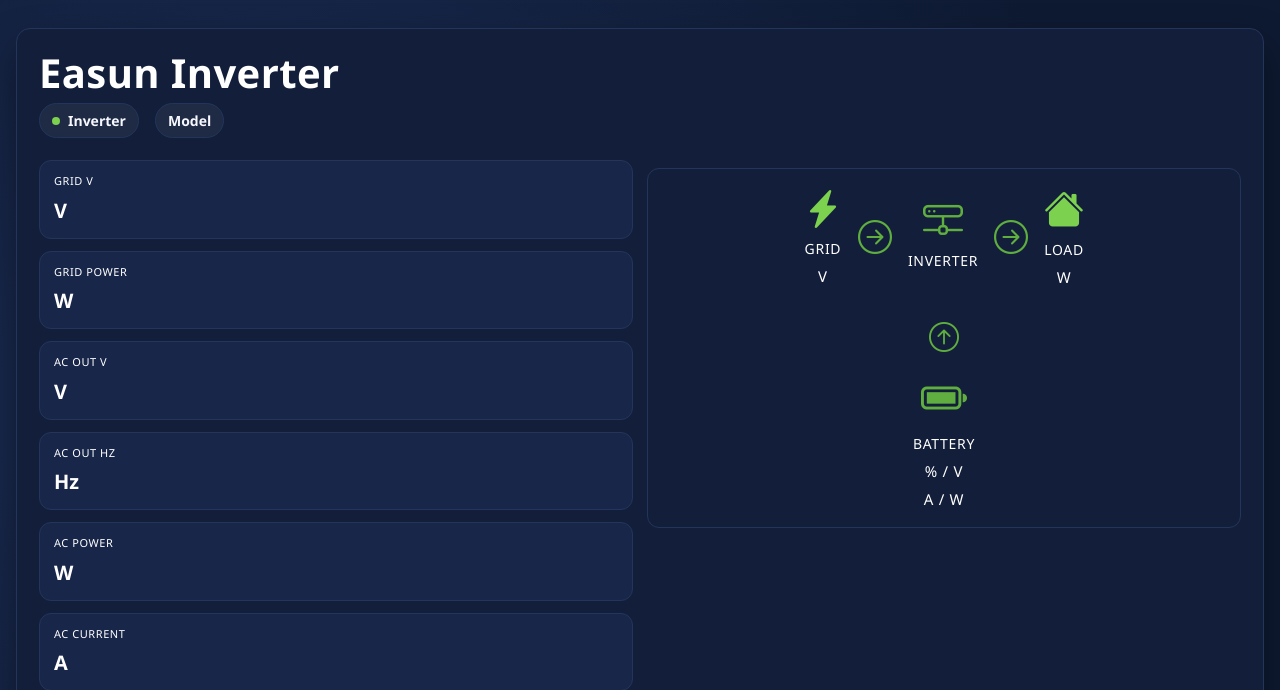
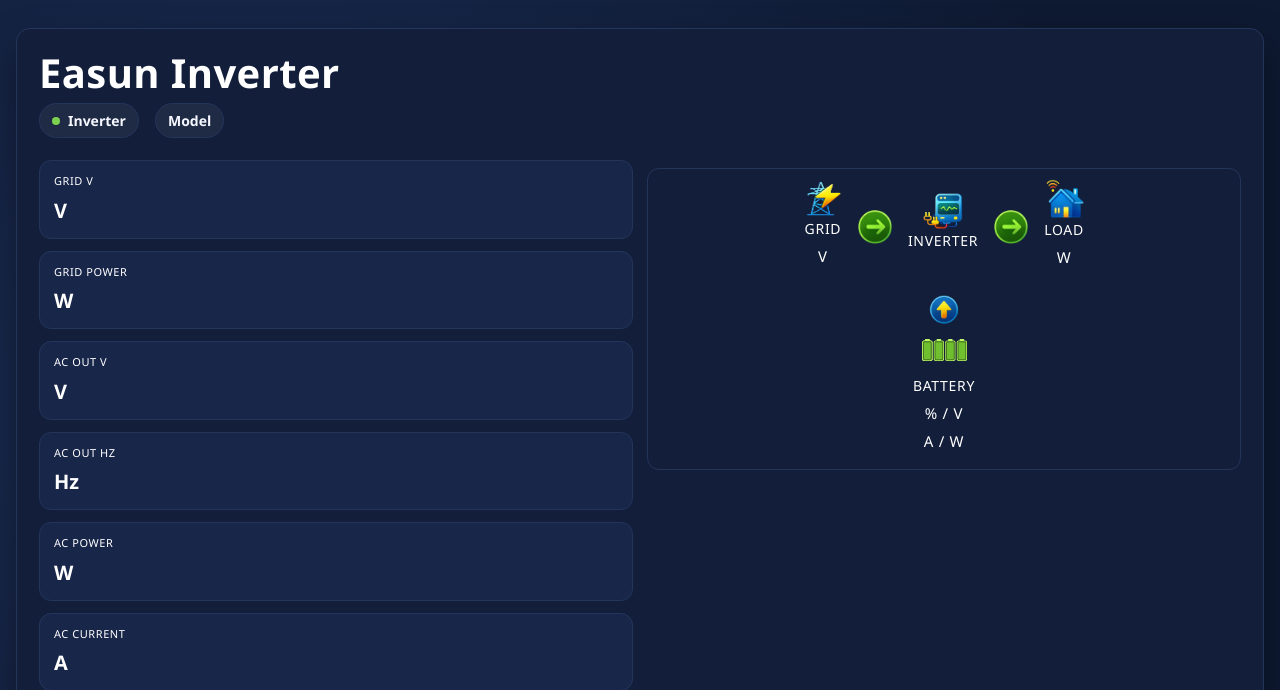
Before and after one commit to x-mentat/eamoon, a Flask app: template templates/status.html in a window 1280 px wide. Shown: the top 690 px of the page. Run offline with Flask 3, Linux system fonts and the light colour scheme; the template is opened without the code that fills it, so the values that code supplies are empty.

Commit message:
Replace Bootstrap icons with custom images in energy flow diagram
- Replace battery icon with dynamic SVG images based on SOC levels
- Replace grid, inverter, house icons with custom PNG images
- Replace arrows with custom directional PNG images
- Add static/img folder with battery SVGs and icon PNGs

```diff
--- a/templates/status.html
+++ b/templates/status.html
@@ -220,27 +220,27 @@
             <div class="d-flex flex-column align-items-center justify-content-center gap-3" style="font-size:14px;">
               <div class="d-flex align-items-center justify-content-center gap-3">
                 <div class="d-flex flex-column align-items-center">
-                  <i class="bi bi-lightning-charge-fill" style="font-size:38px; color:#7cd14f;"></i>
+                  <img src="/static/img/grid_power.png" style="width:38px; height:38px;" alt="Grid">
                   <div class="label" style="font-size:14px;">Grid</div>
                   <div class="label" style="font-size:15px;">{{ data.grid_voltage }} V</div>
                 </div>
-                <i class="bi bi-arrow-right-circle" style="font-size:34px; color:#5fae3f;"></i>
+                <img src="/static/img/arrow_right.png" style="width:34px; height:34px;" alt="Arrow">
                 <div class="d-flex flex-column align-items-center">
-                  <i class="bi bi-hdd-network" style="font-size:40px; color:#5fae3f;"></i>
+                  <img src="/static/img/invertor.png" style="width:40px; height:40px;" alt="Inverter">
                   <div class="label" style="font-size:14px;">Inverter</div>
                   <div class="label" style="font-size:15px;">{{ data.status_text }}</div>
                 </div>
-                <i class="bi bi-arrow-right-circle" style="font-size:34px; color:#5fae3f;"></i>
+                <img src="/static/img/arrow_right.png" style="width:34px; height:34px;" alt="Arrow">
                 <div class="d-flex flex-column align-items-center">
-                  <i class="bi bi-house-fill" style="font-size:40px; color:#7cd14f;"></i>
+                  <img src="/static/img/house.png" style="width:40px; height:40px;" alt="Load">
                   <div class="label" style="font-size:14px;">Load</div>
                   <div class="label" style="font-size:15px;">{{ data.ac_output_power }} W</div>
                 </div>
           </div>
                 <div class="d-flex align-items-center justify-content-center gap-2" style="margin-top:4px;">
                   <div class="d-flex flex-column align-items-center">
-                    <i class="bi {% if use_grid %}bi-arrow-down-circle{% else %}bi-arrow-up-circle{% endif %}" style="font-size:30px; color:#5fae3f;"></i>
-                    <i class="bi bi-battery-full" id="batteryIcon" style="font-size:46px; color:#5fae3f; margin-top:4px;"></i>
+                    <img src="/static/img/arrow_{% if use_grid %}down{% else %}up{% endif %}.png" style="width:30px; height:30px;" alt="Arrow">
+                    <img id="batteryIcon" src="/static/img/battery_full.svg" style="width:46px; height:46px; margin-top:4px;" alt="Battery">
                     <div class="label" style="font-size:14px;">Battery</div>
                     <div class="label" style="font-size:15px;">{{ data.battery_soc }}% / {{ data.battery_voltage }} V</div>
                     <div class="label" style="font-size:15px;">{{ data.battery_current }} A / {{ data.battery_power }} W</div>
@@ -573,7 +573,7 @@
       });
     });
 
-    // Update battery icon color based on SOC
+    // Update battery icon based on SOC
     function updateBatteryColor() {
       const socText = document.querySelector('[data-days="1"]')?.closest('.card')?.querySelector('[style*="Battery SOC"]')?.parentElement?.textContent || '';
       const socMatch = document.body.textContent.match(/Battery SOC.*?(\d+)/);
@@ -582,13 +582,13 @@
         const icon = document.getElementById('batteryIcon');
         if (icon) {
           if (soc >= 80) {
-            icon.style.color = '#7cd14f';  // Green
+            icon.src = '/static/img/battery_full.svg';
           } else if (soc >= 50) {
-            icon.style.color = '#fbbf24';  // Yellow/Amber
+            icon.src = '/static/img/battery_75.svg';
           } else if (soc >= 20) {
-            icon.style.color = '#f97316';  // Orange
+            icon.src = '/static/img/battery_50.svg';
           } else {
-            icon.style.color = '#ef4444';  // Red
+            icon.src = '/static/img/battery_low.svg';
           }
         }
       }
```
Also changed, not shown: static/img/arrow_down.png (added), static/img/arrow_left.png (added), static/img/arrow_right.png (added), static/img/arrow_up.png (added), static/img/battery_50.svg (added), static/img/battery_75.svg (added), static/img/battery_full.svg (added), static/img/battery_low.svg (added), static/img/grid_power.png (added), static/img/house.png (added), static/img/invertor.png (added).
